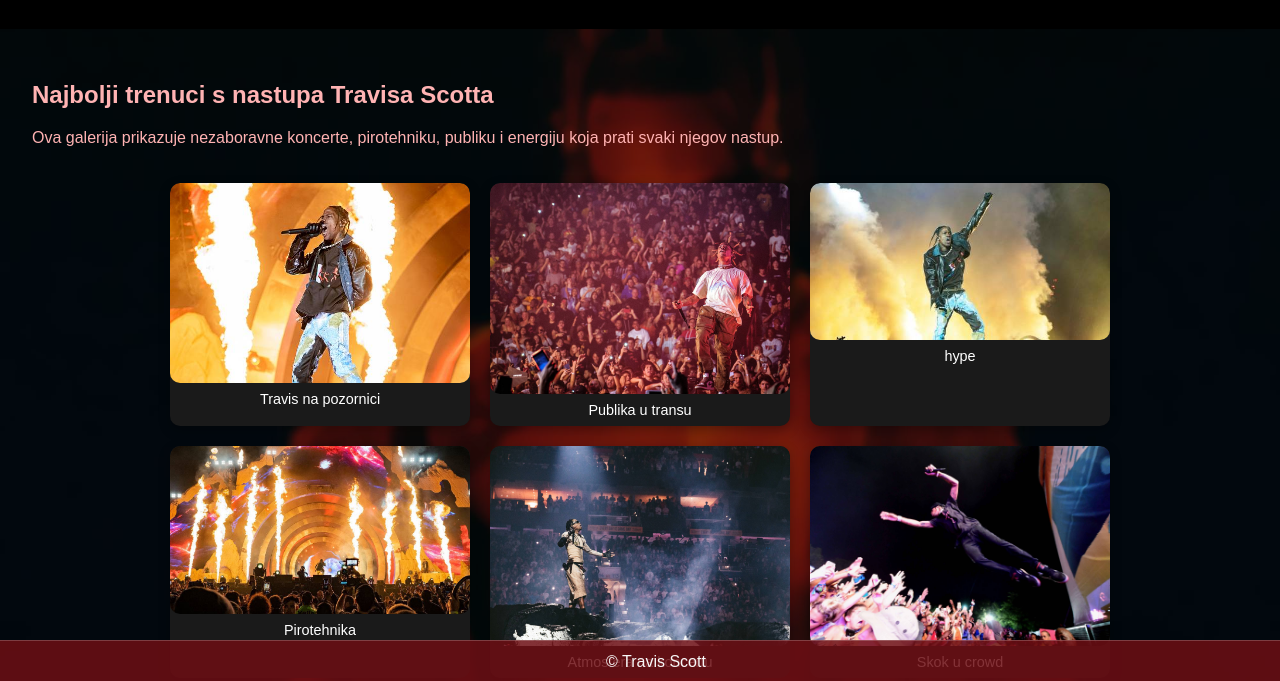
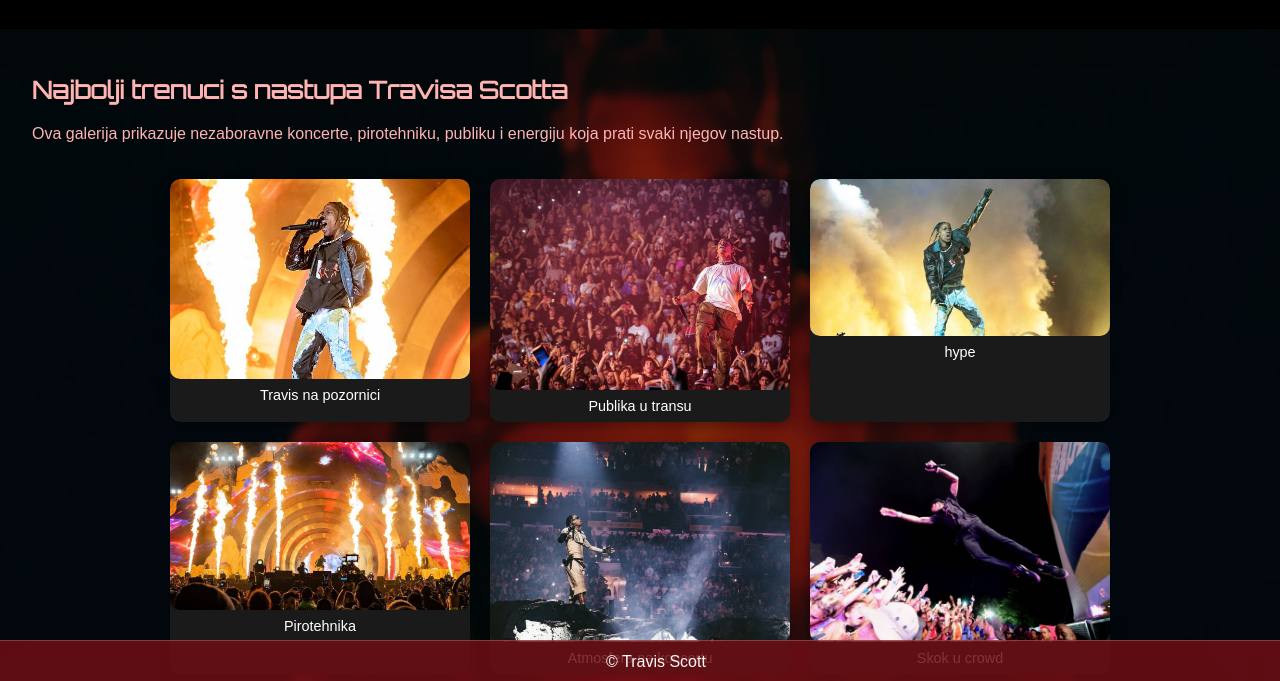
Before and after one commit to pcerjakTSZ/html-css, a plain HTML site: page zavrsni_projekt/galerija.html in a window 1280 px wide. Shown: the part 117-798 px from the top of the page. Drawn offline with Linux system fonts and the light colour scheme.

Commit message:
Update galerija.html

```diff
--- a/zavrsni_projekt/galerija.html
+++ b/zavrsni_projekt/galerija.html
@@ -5,6 +5,15 @@
   <meta name="viewport" content="width=device-width, initial-scale=1.0">
   <title>Travis Scott - Galerija</title>
   <link rel="stylesheet" href="stil.css">
+  <style>
+    @font-face {
+      font-family: 'Orbitron';
+      src: url('fonts/Orbitron-Regular.woff2') format('woff2');
+    }
+    .orbitron {
+      font-family: 'Orbitron', sans-serif;
+    }
+  </style>
 </head>
 <body>
 
@@ -23,7 +32,7 @@
 
 <main>
   <section>
-    <h2>Najbolji trenuci s nastupa Travisa Scotta</h2>
+    <h2 class="orbitron">Najbolji trenuci s nastupa Travisa Scotta</h2>
     <p>Ova galerija prikazuje nezaboravne koncerte, pirotehniku, publiku i energiju koja prati svaki njegov nastup.</p>
   </section>
 
```
